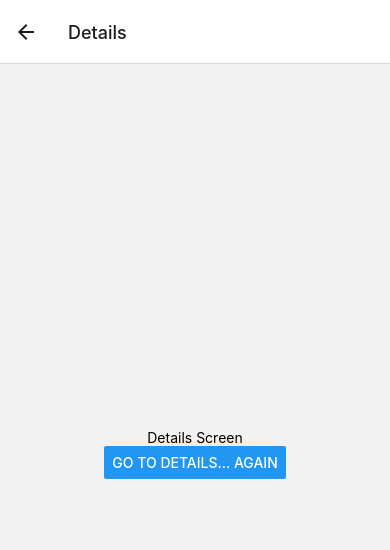
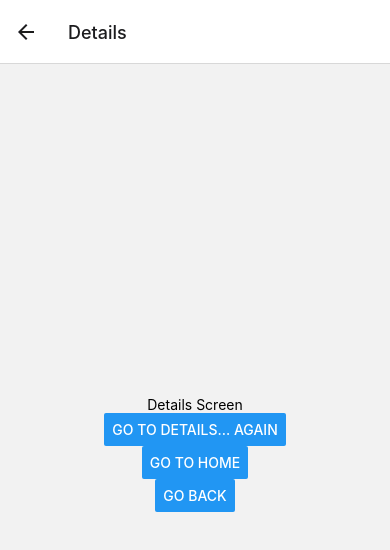
Before and after one commit to Raunaq27/MULT-265-E2-Raunaq, a React Native app in the folder e2/: screen / in a window 390 px wide. Both pictures are taken after a click on the button "GO TO DETAILS". Shown: the top 550 px of the page. Built offline with nearby package versions, Linux system fonts and the light colour scheme.

Commit message:
Added a go to home button and go back button to the details screen

```diff
--- a/e2/App.js
+++ b/e2/App.js
@@ -24,6 +24,8 @@ function DetailsScreen({navigation}) {
         title="Go to Details... again"
         onPress={() => navigation.push('Details')}
       />
+      <Button title="Go to Home" onPress={() => navigation.navigate('Home')} />
+      <Button title="Go back" onPress={() => navigation.goBack()} />
     </View>
   );
 }
```
